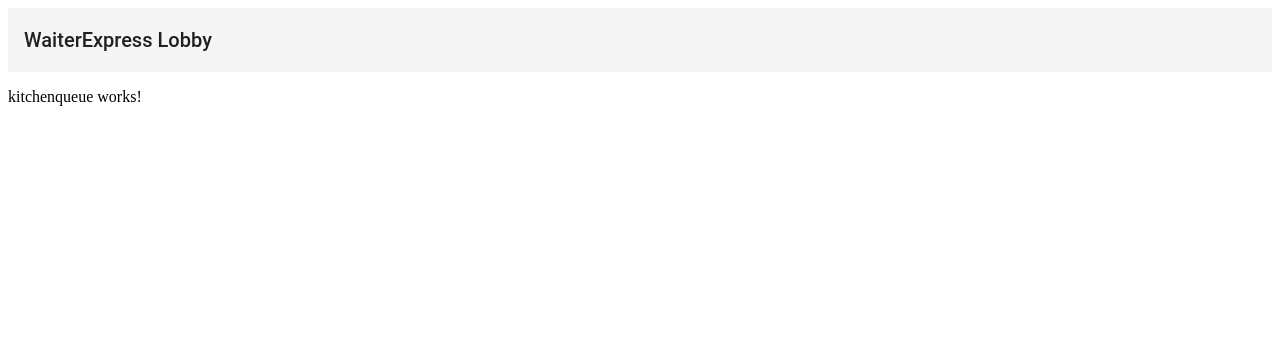
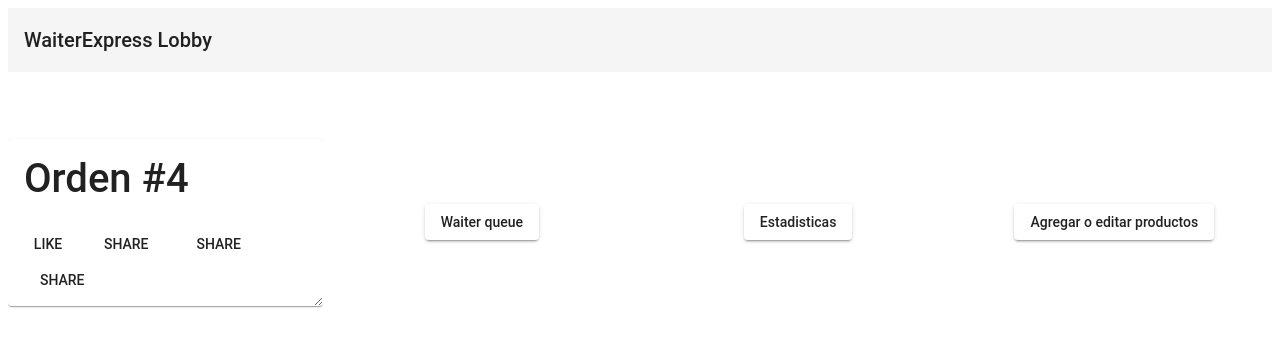
Before and after one commit to danieljoserm/waiterexpresswebsite, an Angular app: page /kitchenqueue in a window 1280 px wide. Shown: the top 346 px of the page. Built offline with nearby package versions, Linux system fonts and the light colour scheme.

Commit message:
agregando items y dandole forma al card

```diff
--- a/src/app/app.module.ts
+++ b/src/app/app.module.ts
@@ -8,7 +8,8 @@ import { MainpageComponent } from './mainpage/mainpage.component';
 import { RouterModule, Routes } from '@angular/router';
 import {MatGridListModule} from '@angular/material/grid-list';
 import {MatButtonModule} from '@angular/material/button';
-
+import {MatCardModule} from '@angular/material/card';
+import {MatListModule} from '@angular/material/list';
 const appRoutes: Routes = [
 
 
@@ -35,7 +36,7 @@ const appRoutes: Routes = [
     WaiterqueueComponent,
     MainpageComponent
   ],
-  imports: [
+  imports: [MatCardModule,MatListModule,
     MatButtonModule,
     MatGridListModule,
     RouterModule.forRoot(
--- a/src/app/kitchenqueue/kitchenqueue.component.css
+++ b/src/app/kitchenqueue/kitchenqueue.component.css
@@ -0,0 +1,27 @@
+.button{
+
+
+
+
+
+}
+
+.card{
+
+    resize: both;
+    overflow: auto;
+}
+
+.title{
+
+    font-size: 40px;
+
+}
+
+.mat-card-content{
+
+ object-fit: fill;
+overflow-wrap: auto;
+
+
+}
--- a/src/app/kitchenqueue/kitchenqueue.component.html
+++ b/src/app/kitchenqueue/kitchenqueue.component.html
@@ -1,3 +1,27 @@
-<p>
-  kitchenqueue works!
-</p>
+
+
+<mat-grid-list cols="4" rowHeight="300px">
+  <mat-grid-tile><mat-card class="card">
+
+            <mat-card-title class="title">Orden #4 </mat-card-title>
+
+
+
+        <mat-card-content class="mat-card-content" >
+
+
+
+          </mat-card-content>
+          <mat-card-actions>
+              <button mat-button>LIKE</button>
+              <button mat-button>SHARE</button>
+              <button mat-button>SHARE</button>
+              <button mat-button>SHARE</button>
+            </mat-card-actions>
+
+
+  </mat-card></mat-grid-tile>
+  <mat-grid-tile><button mat-raised-button>Waiter queue</button></mat-grid-tile>
+  <mat-grid-tile><button mat-raised-button>Estadisticas</button></mat-grid-tile>
+  <mat-grid-tile><button mat-raised-button>Agregar o editar productos</button></mat-grid-tile>
+</mat-grid-list>
--- a/src/app/kitchenqueue/kitchenqueue.component.ts
+++ b/src/app/kitchenqueue/kitchenqueue.component.ts
@@ -1,5 +1,6 @@
 import { Component, OnInit } from '@angular/core';
-
+import {MatCardModule} from '@angular/material/card';
+import {MatListModule} from '@angular/material/list';
 @Component({
   selector: 'app-kitchenqueue',
   templateUrl: './kitchenqueue.component.html',
```
